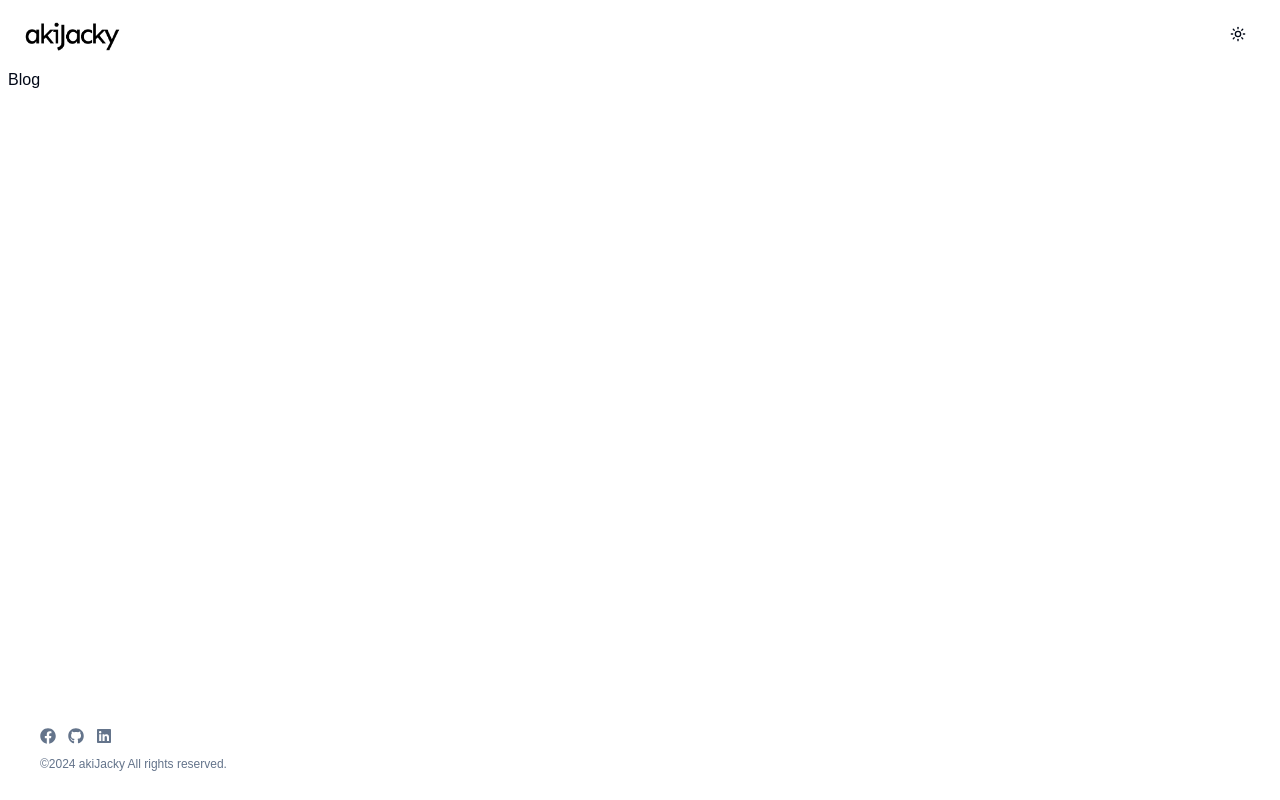
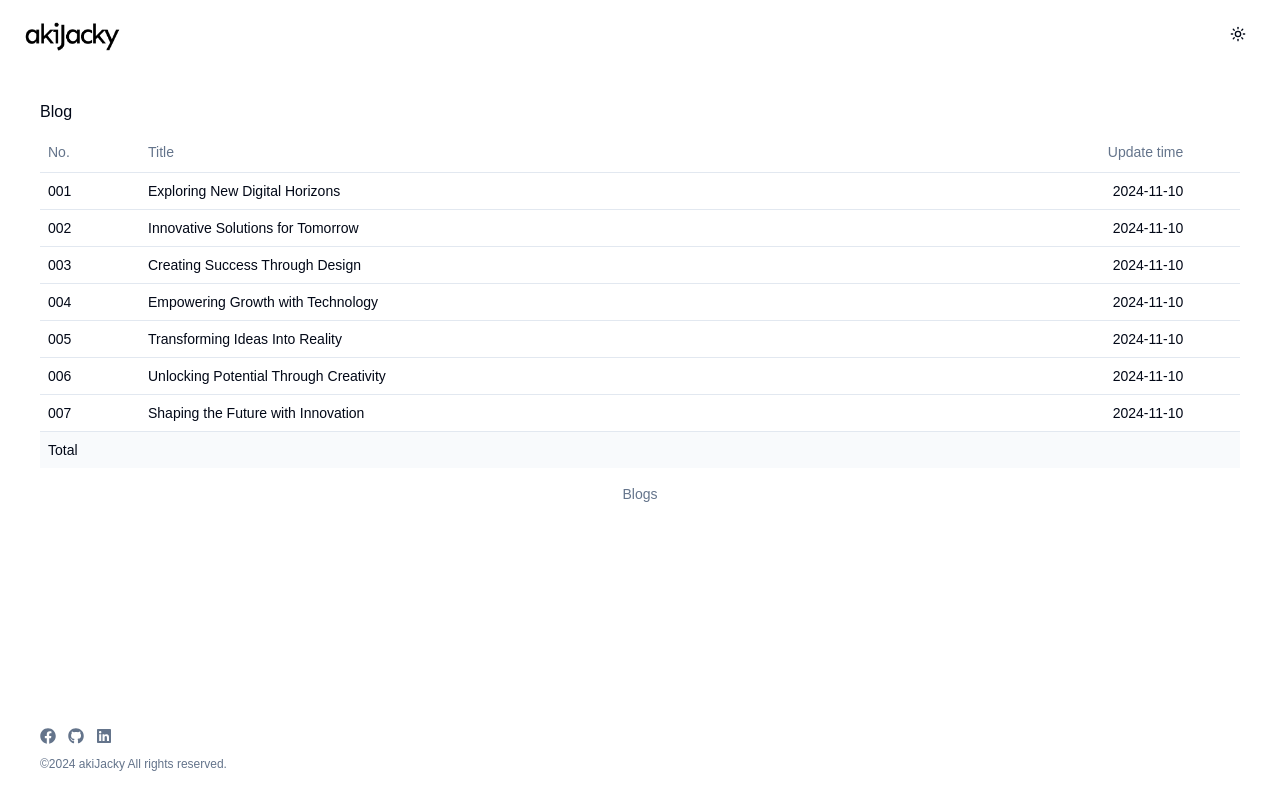
Before and after one commit to akiJacky/akihiro.tech, a Next.js app: page /blog in a window 1280 px wide. Built offline with nearby package versions, Linux system fonts and the light colour scheme.

Commit message:
make blog page

```diff
--- a/app/blog/page.tsx
+++ b/app/blog/page.tsx
@@ -1,7 +1,10 @@
+import BlogRows from "@/components/routes/BlogRows";
+
 const BlogPage = () => {
   return (
-    <div className="about-container">
-      <h1 className="about-title">Blog</h1>
+    <div className="m-8">
+      <h1 className="mb-2">Blog</h1>
+      <BlogRows />
     </div>
   );
 };
--- a/app/contact/page.tsx
+++ b/app/contact/page.tsx
@@ -1,7 +1,7 @@
 const ContactPage = () => {
   return (
-    <div className="about-container">
-      <h1 className="about-title">Contact</h1>
+    <div className="m-8">
+      <h1 className="mb-2">Contact</h1>
     </div>
   );
 };
--- a/app/work/page.tsx
+++ b/app/work/page.tsx
@@ -1,7 +1,7 @@
 const WorkPage = () => {
   return (
-    <div className="about-container">
-      <h1 className="about-title">Work</h1>
+    <div className="m-8">
+      <h1 className="mb-2">Work</h1>
     </div>
   );
 };
--- /dev/null
+++ b/components/routes/BlogRows.tsx
@@ -0,0 +1,78 @@
+import {
+  Table,
+  TableBody,
+  TableCaption,
+  TableCell,
+  TableFooter,
+  TableHead,
+  TableHeader,
+  TableRow,
+} from "@/components/ui/table";
+
+const blogs = [
+  {
+    number: "001",
+    title: "Exploring New Digital Horizons",
+    lastUpdate: "2024-11-10",
+  },
+  {
+    number: "002",
+    title: "Innovative Solutions for Tomorrow",
+    lastUpdate: "2024-11-10",
+  },
+  {
+    number: "003",
+    title: "Creating Success Through Design",
+    lastUpdate: "2024-11-10",
+  },
+  {
+    number: "004",
+    title: "Empowering Growth with Technology",
+    lastUpdate: "2024-11-10",
+  },
+  {
+    number: "005",
+    title: "Transforming Ideas Into Reality",
+    lastUpdate: "2024-11-10",
+  },
+  {
+    number: "006",
+    title: "Unlocking Potential Through Creativity",
+    lastUpdate: "2024-11-10",
+  },
+  {
+    number: "007",
+    title: "Shaping the Future with Innovation",
+    lastUpdate: "2024-11-10",
+  },
+];
+
+export default function BlogRows() {
+  return (
+    <Table>
+      <TableCaption>Blogs</TableCaption>
+      <TableHeader>
+        <TableRow>
+          <TableHead className="w-[100px]">No.</TableHead>
+          <TableHead>Title</TableHead>
+          <TableHead className="text-right">Update time</TableHead>
+        </TableRow>
+      </TableHeader>
+      <TableBody>
+        {blogs.map((blog) => (
+          <TableRow key={blog.number}>
+            <TableCell className="font-medium">{blog.number}</TableCell>
+            <TableCell>{blog.title}</TableCell>
+            <TableCell className="text-right">{blog.lastUpdate}</TableCell>
+          </TableRow>
+        ))}
+      </TableBody>
+      <TableFooter>
+        <TableRow>
+          <TableCell colSpan={3}>Total</TableCell>
+          <TableCell className="text-right"></TableCell>
+        </TableRow>
+      </TableFooter>
+    </Table>
+  );
+}
--- /dev/null
+++ b/components/ui/table.tsx
@@ -0,0 +1,120 @@
+import * as React from "react"
+
+import { cn } from "@/lib/utils"
+
+const Table = React.forwardRef<
+  HTMLTableElement,
+  React.HTMLAttributes<HTMLTableElement>
+>(({ className, ...props }, ref) => (
+  <div className="relative w-full overflow-auto">
+    <table
+      ref={ref}
+      className={cn("w-full caption-bottom text-sm", className)}
+      {...props}
+    />
+  </div>
+))
+Table.displayName = "Table"
+
+const TableHeader = React.forwardRef<
+  HTMLTableSectionElement,
+  React.HTMLAttributes<HTMLTableSectionElement>
+>(({ className, ...props }, ref) => (
+  <thead ref={ref} className={cn("[&_tr]:border-b", className)} {...props} />
+))
+TableHeader.displayName = "TableHeader"
+
+const TableBody = React.forwardRef<
+  HTMLTableSectionElement,
+  React.HTMLAttributes<HTMLTableSectionElement>
+>(({ className, ...props }, ref) => (
+  <tbody
+    ref={ref}
+    className={cn("[&_tr:last-child]:border-0", className)}
+    {...props}
+  />
+))
+TableBody.displayName = "TableBody"
+
+const TableFooter = React.forwardRef<
+  HTMLTableSectionElement,
+  React.HTMLAttributes<HTMLTableSectionElement>
+>(({ className, ...props }, ref) => (
+  <tfoot
+    ref={ref}
+    className={cn(
+      "border-t bg-muted/50 font-medium [&>tr]:last:border-b-0",
+      className
+    )}
+    {...props}
+  />
+))
+TableFooter.displayName = "TableFooter"
+
+const TableRow = React.forwardRef<
+  HTMLTableRowElement,
+  React.HTMLAttributes<HTMLTableRowElement>
+>(({ className, ...props }, ref) => (
+  <tr
+    ref={ref}
+    className={cn(
+      "border-b transition-colors hover:bg-muted/50 data-[state=selected]:bg-muted",
+      className
+    )}
+    {...props}
+  />
+))
+TableRow.displayName = "TableRow"
+
+const TableHead = React.forwardRef<
+  HTMLTableCellElement,
+  React.ThHTMLAttributes<HTMLTableCellElement>
+>(({ className, ...props }, ref) => (
+  <th
+    ref={ref}
+    className={cn(
+      "h-10 px-2 text-left align-middle font-medium text-muted-foreground [&:has([role=checkbox])]:pr-0 [&>[role=checkbox]]:translate-y-[2px]",
+      className
+    )}
+    {...props}
+  />
+))
+TableHead.displayName = "TableHead"
+
+const TableCell = React.forwardRef<
+  HTMLTableCellElement,
+  React.TdHTMLAttributes<HTMLTableCellElement>
+>(({ className, ...props }, ref) => (
+  <td
+    ref={ref}
+    className={cn(
+      "p-2 align-middle [&:has([role=checkbox])]:pr-0 [&>[role=checkbox]]:translate-y-[2px]",
+      className
+    )}
+    {...props}
+  />
+))
+TableCell.displayName = "TableCell"
+
+const TableCaption = React.forwardRef<
+  HTMLTableCaptionElement,
+  React.HTMLAttributes<HTMLTableCaptionElement>
+>(({ className, ...props }, ref) => (
+  <caption
+    ref={ref}
+    className={cn("mt-4 text-sm text-muted-foreground", className)}
+    {...props}
+  />
+))
+TableCaption.displayName = "TableCaption"
+
+export {
+  Table,
+  TableHeader,
+  TableBody,
+  TableFooter,
+  TableHead,
+  TableRow,
+  TableCell,
+  TableCaption,
+}
```
